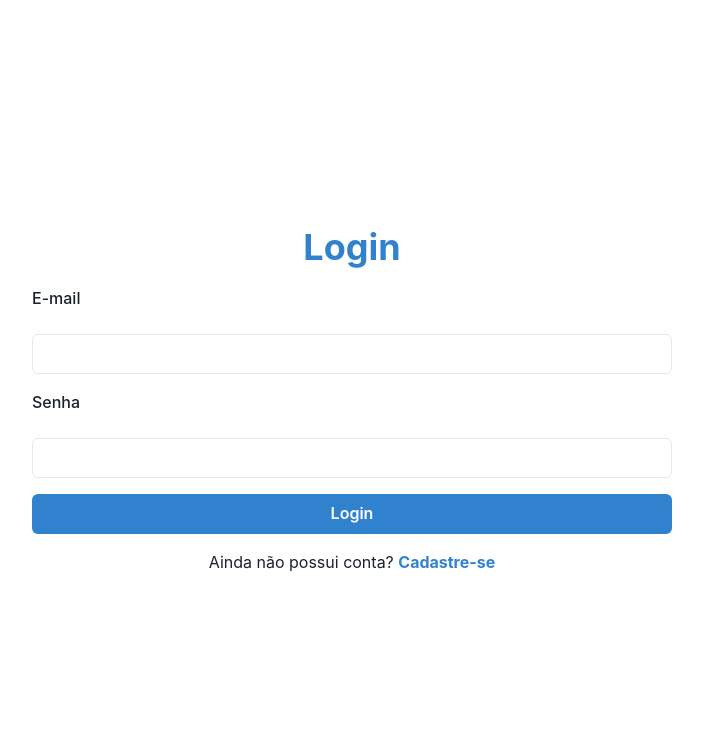
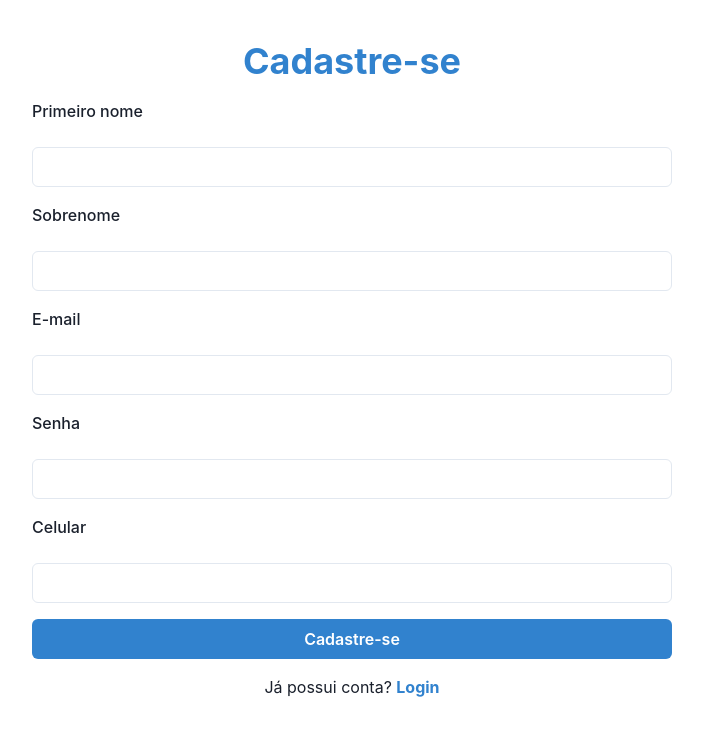
Before and after one commit to devIgorSilveira/contacts, a Next.js app in the folder contacts/: page /register in a window 1280 px wide. Shown: the top 736 px of the page, without its empty margins (288-991 px from the left). Built offline with nearby package versions, Linux system fonts and the light colour scheme.

Commit message:
feat: add register page and register user in authcontext

```diff
--- a/contacts/src/contexts/authContext.tsx
+++ b/contacts/src/contexts/authContext.tsx
@@ -9,6 +9,7 @@ import { useToast, Box } from "@chakra-ui/react";
 interface AuthProviderData {
   setToken: (value: string) => void;
   login: (data: IUserLogin) => void;
+  registerUser: (data: ICreateUserBody) => void;
   token: string | undefined;
   user: IUserData | null;
 }
@@ -61,8 +62,46 @@ export const AuthProvider = ({ children }: IChildren) => {
         });
       });
   };
+
+  const registerUser = (body: ICreateUserBody) => {
+    api
+      .post("/users", body)
+      .then((res) => {
+        toast({
+          title: "success",
+          variant: "solid",
+          position: "top-right",
+          isClosable: true,
+          duration: 2000,
+          render: () => (
+            <Box color={"white"} p={3} bg={"green.300"}>
+              Conta criada com sucesso!
+            </Box>
+          ),
+        });
+
+        router.push("/");
+      })
+      .catch((err) => {
+        console.error(err);
+        toast({
+          title: "error",
+          variant: "solid",
+          position: "top-right",
+          isClosable: true,
+          duration: 2000,
+          render: () => (
+            <Box color={"white"} p={3} bg={"red.300"}>
+              {err.response?.data ? err.response.data.message : err.message}
+            </Box>
+          ),
+        });
+      });
+  };
   return (
-    <AuthContext.Provider value={{ login, token, user, setToken }}>
+    <AuthContext.Provider
+      value={{ login, registerUser, token, user, setToken }}
+    >
       {children}
     </AuthContext.Provider>
   );
--- a/contacts/src/pages/register.tsx
+++ b/contacts/src/pages/register.tsx
@@ -11,16 +11,19 @@ import {
 } from "@chakra-ui/react";
 import { useForm } from "react-hook-form";
 import { yupResolver } from "@hookform/resolvers/yup";
-import { IUserLogin } from "@/interfaces/users";
-import { userLoginSchema } from "@/schemas/users";
+import { ICreateUserBody } from "@/interfaces/users";
+import { createUserSchema } from "@/schemas/users";
 import { useAuth } from "@/contexts/authContext";
 import { useRouter } from "next/router";
 
 const Register = () => {
+  const [firstNameError, setFirstNameError] = useState(false);
+  const [lastNameError, setLastNameError] = useState(false);
   const [emailError, setEmailError] = useState(false);
   const [passwordError, setPasswordError] = useState(false);
+  const [phoneError, setPhoneError] = useState(false);
 
-  const { login } = useAuth();
+  const { registerUser } = useAuth();
 
   const router = useRouter();
 
@@ -28,25 +31,34 @@ const Register = () => {
     register,
     handleSubmit,
     formState: { errors },
-  } = useForm<IUserLogin>({
-    resolver: yupResolver(userLoginSchema),
+  } = useForm<ICreateUserBody>({
+    resolver: yupResolver(createUserSchema),
   });
 
   useEffect(() => {
+    errors.first_name ? setFirstNameError(true) : setFirstNameError(false);
+    errors.last_name ? setLastNameError(true) : setLastNameError(false);
     errors.email ? setEmailError(true) : setEmailError(false);
     errors.password ? setPasswordError(true) : setPasswordError(false);
-  }, [errors.email, errors.password]);
+    errors.phone ? setPhoneError(true) : setPhoneError(false);
+  }, [
+    errors.first_name,
+    errors.last_name,
+    errors.email,
+    errors.password,
+    errors.phone,
+  ]);
 
-  const onSubmit = (body: IUserLogin) => {
-    login(body);
+  const onSubmit = (body: ICreateUserBody) => {
+    registerUser(body);
   };
 
-  const goToRegisterPage = () => {
-    router.push("/register");
+  const goToLoginPage = () => {
+    router.push("/");
   };
 
   return (
-    <Center as={"main"} width={"100vw"} height={"100vh"}>
+    <Center as={"main"} width={"100%"} mt={"10"} mb={"10"}>
       <FormControl
         as={"form"}
         display={"flex"}
@@ -56,8 +68,36 @@ const Register = () => {
         onSubmit={handleSubmit(onSubmit)}
       >
         <Heading color={"blue.500"} alignSelf={"center"}>
-          Login
+          Cadastre-se
         </Heading>
+        <FormLabel>Primeiro nome</FormLabel>
+        <Input
+          id={"first_name"}
+          {...register("first_name")}
+          type={"text"}
+          focusBorderColor={"blue.300"}
+          errorBorderColor={"red.300"}
+          isInvalid={firstNameError}
+        />
+        {errors.first_name ? (
+          <Text fontSize={"sm"} color={"red.300"}>
+            {errors.first_name?.message}
+          </Text>
+        ) : null}
+        <FormLabel>Sobrenome</FormLabel>
+        <Input
+          id={"last_name"}
+          {...register("last_name")}
+          type={"text"}
+          focusBorderColor={"blue.300"}
+          errorBorderColor={"red.300"}
+          isInvalid={lastNameError}
+        />
+        {errors.last_name ? (
+          <Text fontSize={"sm"} color={"red.300"}>
+            {errors.last_name?.message}
+          </Text>
+        ) : null}
         <FormLabel>E-mail</FormLabel>
         <Input
           id={"email"}
@@ -86,22 +126,32 @@ const Register = () => {
             {errors.password?.message}
           </Text>
         ) : null}
+        <FormLabel>Celular</FormLabel>
+        <Input
+          id={"phone"}
+          {...register("phone")}
+          type={"tel"}
+          focusBorderColor={"blue.300"}
+          errorBorderColor={"red.300"}
+          isInvalid={phoneError}
+        />
+        {errors.phone ? (
+          <Text fontSize={"sm"} color={"red.300"}>
+            {errors.phone?.message}
+          </Text>
+        ) : null}
         <Button
           bg={"blue.500"}
           textColor={"white"}
           variant={"solid"}
           type={"submit"}
         >
-          Login
+          Cadastre-se
         </Button>
         <Text alignSelf={"center"}>
-          Ainda não possui conta?{" "}
-          <Link
-            color={"blue.500"}
-            fontWeight={"bold"}
-            onClick={goToRegisterPage}
-          >
-            Cadastre-se
+          Já possui conta?{" "}
+          <Link color={"blue.500"} fontWeight={"bold"} onClick={goToLoginPage}>
+            Login
           </Link>
         </Text>
       </FormControl>
--- a/contacts/src/schemas/users.ts
+++ b/contacts/src/schemas/users.ts
@@ -4,3 +4,11 @@ export const userLoginSchema = yup.object().shape({
   email: yup.string().email().required(),
   password: yup.string().required().max(150),
 });
+
+export const createUserSchema = yup.object().shape({
+  first_name: yup.string().required().max(127),
+  last_name: yup.string().required().max(127),
+  email: yup.string().required().email().max(127),
+  password: yup.string().required().max(150),
+  phone: yup.string().required().min(11).max(11),
+});
```
